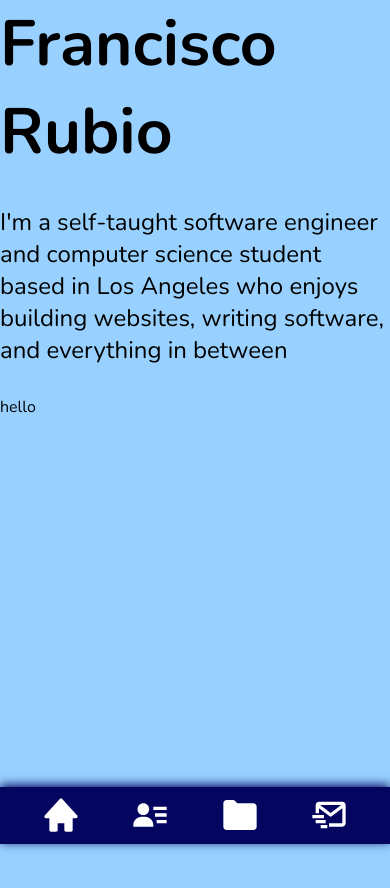
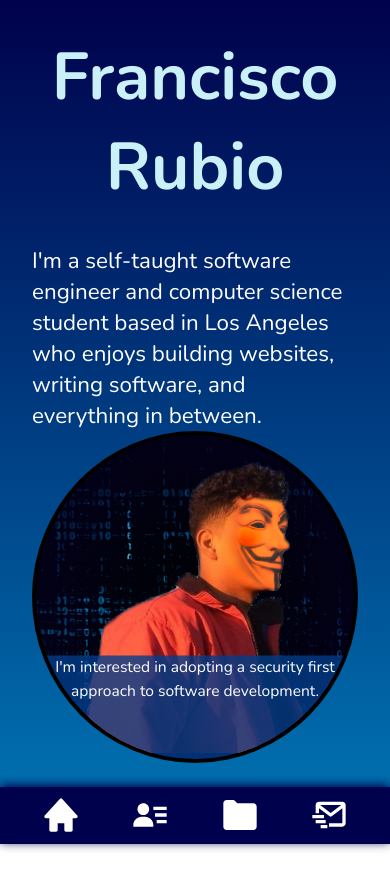
Before and after one commit to frrf/portfolio, a plain HTML site: page index.html in a window 390 px wide. After the commit the page ends 844 px from the top, so only its background shows below. Drawn offline with nearby package versions, Linux system fonts and the light colour scheme.

Commit message:
mobile main is only missing the a tag component to skip the next about me section and end up at the work section (goes inbetween p and img), desktop view optimization is very incomplete: need to adjust the hero div to handle being in a flex box with the home wrapper so that main is not shown in a column, rather a row

```diff
--- a/index.html
+++ b/index.html
@@ -40,10 +40,13 @@
     <section id="home">
       <div class="content">
         <h1>Francisco Rubio</h1>
-        <p>I'm a self-taught software engineer and computer science student based in Los Angeles who enjoys building websites, writing software, and everything in between</p>
+        <p>I'm a self-taught software engineer and computer science student based in Los Angeles who enjoys building websites, writing software, and everything in between.</p>
       </div>
       <div class="hero">
-        hello
+        <div class="img-circle">
+          <img src="/images/anon-trans.png" alt="">
+          <span class="in-image"><p>I'm interested in adopting a security first approach to software development.</p></span>
+        </div>
       </div>
     </section>
   </main>
--- a/styles/style.css
+++ b/styles/style.css
@@ -4,7 +4,8 @@
 :root {
     /*-- COLORS --*/
     --navy-blue:            #03045eff;
-    --dark-cornflower-blue: #023e8aff;
+    --dark-cornflower-blue: rgba(2, 61, 138);
+    --dark-cornflower-blue-trans: rgba(2, 61, 138, 0.793);
     --star-command-blue:    #0077b6ff;
     --blue-green:           #0096c7ff;
     --cerulean-crayola:     #00b4d8ff;
@@ -16,7 +17,7 @@
     --body-color:rgb(152, 209, 255);
 
     /*-- NAV --*/
-    --nav-bar-color:rgb(3, 5, 94);
+    --nav-bar-color:rgb(0, 1, 76);
     --nav-active-color:rgb(80, 205, 255);
     --nav-font:rgb(255, 255, 255);
 }
@@ -27,11 +28,19 @@
     /*font-family: "Neutra",sans-serif;*/
     box-sizing: border-box;
 }
+
+html {
+    height: 100%;
+}
+
 body {
-    background-color: var(--body-color);
+    height: 100%;
+    margin: 0;
+    background:linear-gradient(var(--nav-bar-color), var(--star-command-blue));
+    background-repeat: no-repeat;
+    background-attachment: fixed;
     -webkit-font-smoothing: antialiased;
 }
-
 /*-- GENERAL NAVBAR CSS--*/
 nav {
     display: flex;
@@ -49,24 +58,116 @@ nav {
 }
 
 /*-- MAIN--*/
+
 main {
-    overflow: hidden;
+    width: 100%;
+    height: 93%;
 }
-main #home {
-    position: relative;
-    height: 100vh;
+
+section {
+    padding: 2em;
 }
+
+.content {
+    width: 100%;
+}
+
 h1 {
     font-size: 4em;
-}
-p {
-    display: block;
-    margin: 1.25em 0;
-    font-size: 1.5em;
+    color: var(--powder-blue);
+    margin-bottom: .5em;
+    text-align: center;
 }
 
+@media only screen and (max-width: 600px) {
+    h1 {
+        font-size: 17vw;
+        color: var(--powder-blue);
+        margin-bottom: .5em;
+        text-align: center;
+    }
+}
 
-/*-- MOBILE CSS --*/
+p {
+    font-size: 1.4em;
+    color: var(--nav-font);
+}
+
+.hero {
+    text-align: center;
+}
+
+.img-circle {
+    position: relative;
+    color: white;
+    overflow: hidden;
+    display: inline-block;
+    width: 100%;
+    max-width: 654px;
+    height: auto;
+    border-radius: 50%;
+    border: 4px solid black;
+    background: radial-gradient(transparent, rgb(4, 0, 30)), url(/images/code2.gif);
+
+}
+img {
+    width: 100%;
+    max-width: inherit;
+    height: auto;
+
+}
+
+.in-image {
+    position: absolute;
+    top: 88.5%;
+    left: 50%;
+    transform: translate(-50%, -50%);
+    background-color: var(--dark-cornflower-blue-trans);
+    border-bottom-left-radius: 160px;  /* 100px of height + 10px of border */
+    border-bottom-right-radius: 160px;
+    width: inherit;
+    max-width: inherit;
+    height: 41%;
+
+
+}
+
+/*-- IN-IMAGE P TAG ADJUSTMENTS --*/
+@media only screen and (max-width: 701px) {
+    span p {
+        font-size: 4vw;
+        width: 94%;
+        text-align: center;
+        padding-left: 6%;
+        line-height: 153%;
+    }
+}
+@media only screen and (min-width: 701px) {
+    span p {
+        font-size: 34.7px;
+        width: 94%;
+        text-align: center;
+        padding-left: 6%;
+        line-height: 164%;
+    }
+}
+
+/* the hover over portfolio = change to anon / cyber sec interest
+.image{
+  width:100px;
+  height:100px;
+}
+
+.image:hover{
+    content:url("http://via.placeholder.com/350x150");
+}
+<img class="image"/>
+
+
+*/
+
+
+/*-- MOBILE NAV CSS --*/
 @media only screen and (max-width: 600px) {
     main {
         padding-bottom: 4.625rem;
@@ -110,7 +211,7 @@ p {
         fill: var(--nav-active-color);
     }
 }
-/*-- DESKTOP CSS --*/
+/*-- DESKTOP NAV CSS --*/
 @media only screen and (min-width: 600px) {
     main {
         padding-top: 4.625rem;
```
Also changed, not shown: images/anon-trans.png (added), images/code2.gif (added), 3 other files.
